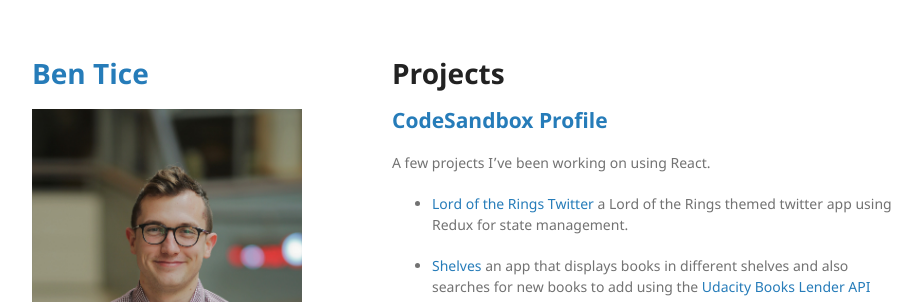
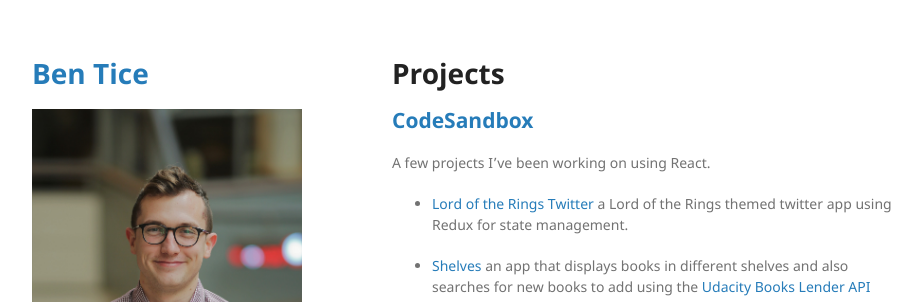
Before and after one commit to bentice/bentice.github.io, a Jekyll site: the page built from index.md, in a window 1280 px wide and 900 px high. Shown: the top 302 px of the window, without its empty margins (178-1100 px from the left). Built offline with Jekyll 4.4.1, drawn with Linux system fonts in a browser that asks for light colours; the repository's description, which GitHub fills in, is left out; our own code applies the rules of GitHub Pages for plain Markdown files.

Commit message:
Update index.md

```diff
--- a/index.md
+++ b/index.md
@@ -4,7 +4,7 @@ layout: default
 
 # Projects
 
-## [CodeSandbox Profile](https://codesandbox.io/u/bentice)
+## [CodeSandbox](https://codesandbox.io/u/bentice)
 
 A few projects I've been working on using React.
 
```
